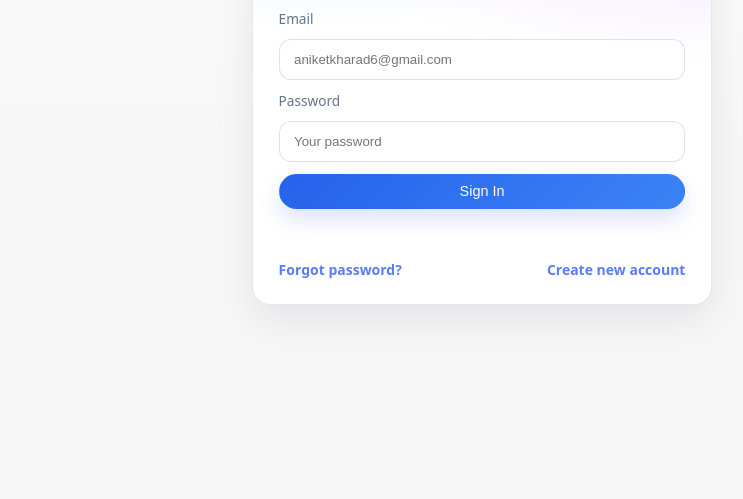
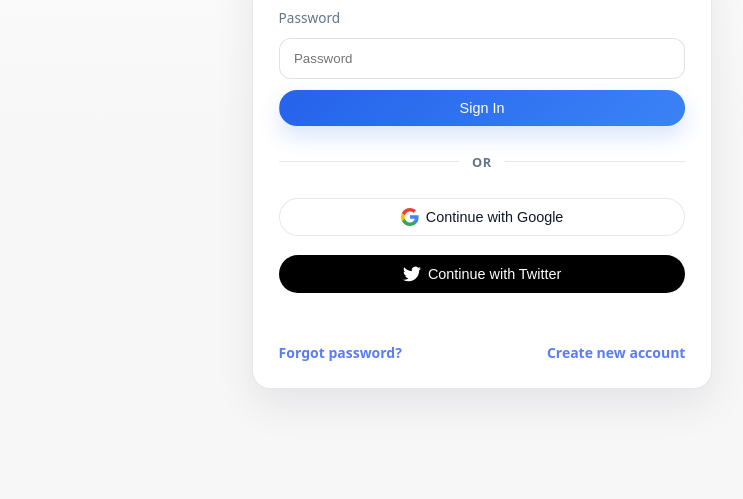
Before and after one commit to Aniket649/Task-Management-System1, a website: page Front end/index.html in a window 1280 px wide. Shown: the part 301-800 px from the top of the page, without its empty margins (158-901 px from the left). Drawn offline with Linux system fonts and the light colour scheme.

```diff
--- a/Front end/app.js
+++ b/Front end/app.js
@@ -1,5 +1,8 @@
 const STORAGE_KEY = "taskflow_demo_v3";
-const API_BASE = "http://localhost:5000";
+// Automatically switch between Localhost and Render Backend
+const API_BASE = (window.location.hostname === "localhost" || window.location.hostname === "127.0.0.1")
+  ? "http://localhost:5000"
+  : "https://task-management-system1-wu74.onrender.com";
 
 
 const DEFAULT_STATE = {
@@ -13,8 +16,8 @@
   ],
 
   projects: [
-    { id: 1, name: "Marketing Website Redesign", description: "Refresh public website and landing pages", owner: 1, members: [1,2] },
-    { id: 2, name: "Mobile App Launch", description: "Prepare for v1.0 launch", owner: 1, members: [1,3,4] },
+    { id: 1, name: "Marketing Website Redesign", description: "Refresh public website and landing pages", owner: 1, members: [1, 2] },
+    { id: 2, name: "Mobile App Launch", description: "Prepare for v1.0 launch", owner: 1, members: [1, 3, 4] },
     { id: 3, name: "Internal Tools", description: "Improve internal admin workflows", owner: 1, members: [1] }
   ],
 
@@ -25,7 +28,7 @@
       projectId: 1,
       status: "in-progress",
       priority: "high",
-      assigneeIds: [1,2],
+      assigneeIds: [1, 2],
       dueDate: "2026-02-01",
       tags: ["Design", "UI"],
       description: "Create a new hero section with updated brand visuals and responsive layout.",
@@ -55,7 +58,7 @@
       projectId: 2,
       status: "todo",
       priority: "urgent",
-      assigneeIds: [1,3],
+      assigneeIds: [1, 3],
       dueDate: "2026-01-25",
       tags: ["Testing"],
       description: "Smoke testing on Android 13 and 14 devices.",
@@ -110,7 +113,7 @@
 const $ = (sel) => document.querySelector(sel);
 const $$ = (sel) => Array.from(document.querySelectorAll(sel));
 
-function cap(s){ return s ? s.charAt(0).toUpperCase() + s.slice(1) : s; }
+function cap(s) { return s ? s.charAt(0).toUpperCase() + s.slice(1) : s; }
 
 function formatDate(dateStr) {
   if (!dateStr) return "—";
@@ -127,9 +130,9 @@
   }[status] || status;
 }
 
-function userById(id){ return state.users.find(u => u.id === id); }
-
-function initials(name){
+function userById(id) { return state.users.find(u => u.id === id); }
+
+function initials(name) {
   const parts = (name || "").trim().split(/\s+/).filter(Boolean);
   const a = parts[0]?.[0] || "?";
   const b = parts[1]?.[0] || "";
@@ -157,7 +160,7 @@
   }
 }
 
-function normalizeTasks(tasks){
+function normalizeTasks(tasks) {
   // Backward compatibility: if old "assigneeId" exists, convert to assigneeIds
   return (tasks || []).map(t => {
     if (Array.isArray(t.assigneeIds)) return t;
@@ -178,7 +181,7 @@
 
 /* ---------------- Ordering helpers ---------------- */
 
-function orderKey(projectId, status){ return `${projectId}|${status}`; }
+function orderKey(projectId, status) { return `${projectId}|${status}`; }
 
 function ensureOrderForColumn(projectId, status, taskIdsInColumn) {
   const key = orderKey(projectId, status);
@@ -194,7 +197,7 @@
   const key = orderKey(projectId, status);
   const order = state.orderMap[key] || [];
   const pos = new Map(order.map((id, idx) => [id, idx]));
-  return [...tasks].sort((a,b) => (pos.get(a.id) ?? 999999) - (pos.get(b.id) ?? 999999));
+  return [...tasks].sort((a, b) => (pos.get(a.id) ?? 999999) - (pos.get(b.id) ?? 999999));
 }
 
 function setTaskOrder(projectId, status, orderedTaskIds) {
@@ -509,7 +512,7 @@
 async function loadTasks() {
   if (!state.currentProjectId) return;
   try {
-    const tasks = await api(`/projects/${state.currentProjectId}/tasks`);
+    const tasks = await api(`/tasks/project/${state.currentProjectId}`);
     state.tasks = tasks.map(t => ({
       id: t._id,
       title: t.title,
@@ -701,8 +704,8 @@
   const sidebar = $("#sidebar");
   const overlay = $("#sidebar-overlay");
 
-  function open(){ sidebar.classList.add("open"); overlay.classList.add("show"); }
-  function close(){ sidebar.classList.remove("open"); overlay.classList.remove("show"); }
+  function open() { sidebar.classList.add("open"); overlay.classList.add("show"); }
+  function close() { sidebar.classList.remove("open"); overlay.classList.remove("show"); }
 
   sidebarToggle.addEventListener("click", () => sidebar.classList.contains("open") ? close() : open());
   overlay.addEventListener("click", close);
@@ -966,8 +969,8 @@
   const byStatusList = $("#report-by-status");
   const byPriorityList = $("#report-by-priority");
 
-  const byStatusCounts = { todo:0, "in-progress":0, done:0 };
-  const byPriorityCounts = { low:0, medium:0, high:0, urgent:0 };
+  const byStatusCounts = { todo: 0, "in-progress": 0, done: 0 };
+  const byPriorityCounts = { low: 0, medium: 0, high: 0, urgent: 0 };
 
   state.tasks.forEach((t) => {
     byStatusCounts[t.status] = (byStatusCounts[t.status] || 0) + 1;
@@ -1661,7 +1664,7 @@
   $("#quick-task-input-due").value = new Date().toISOString().slice(0, 10);
 
   $("#quick-task-select-project").innerHTML = state.projects
-    .map(p => `<option value="${p.id}" ${p.id === state.currentProjectId ? "selected":""}>${p.name}</option>`)
+    .map(p => `<option value="${p.id}" ${p.id === state.currentProjectId ? "selected" : ""}>${p.name}</option>`)
     .join("");
 
   $("#quick-task-modal").classList.remove("hidden");
--- a/Front end/index.html
+++ b/Front end/index.html
@@ -1,5 +1,6 @@
 <!DOCTYPE html>
 <html lang="en">
+
 <head>
   <meta charset="UTF-8" />
   <title>TaskFlow – Task Management</title>
@@ -28,12 +29,42 @@
       <!-- LOGIN FORM -->
       <form id="login-form" class="auth-form">
         <label>Email</label>
-      <input type="email" id="loginEmail" placeholder="aniketkharad6@gmail.com" required />
+        <input type="email" id="loginEmail" placeholder="Gmail" required />
 
         <label>Password</label>
-      <input type="password" id="loginPassword" placeholder="Your password" required />
+        <input type="password" id="loginPassword" placeholder="Password" required />
 
         <button type="submit" class="btn btn-primary">Sign In</button>
+
+        <div class="auth-divider">
+          <span>OR</span>
+        </div>
+
+        <button type="button" class="btn btn-google">
+          <svg width="18" height="18" viewBox="0 0 18 18" xmlns="http://www.w3.org/2000/svg">
+            <path
+              d="M17.64 9.2c0-.637-.057-1.251-.164-1.84H9v3.481h4.844a4.14 4.14 0 0 1-1.796 2.716v2.259h2.908c1.702-1.567 2.684-3.875 2.684-6.615z"
+              fill="#4285F4" />
+            <path
+              d="M9 18c2.43 0 4.467-.806 5.956-2.18l-2.908-2.259c-.806.54-1.836.86-3.048.86-2.344 0-4.328-1.584-5.036-3.715H.957v2.332A8.997 8.997 0 0 0 9 18z"
+              fill="#34A853" />
+            <path
+              d="M3.964 10.71A5.41 5.41 0 0 1 3.682 9c0-.593.102-1.17.282-1.71V4.958H.957A8.996 8.996 0 0 0 0 9c0 1.452.348 2.827.957 4.042l3.007-2.332z"
+              fill="#FBBC05" />
+            <path
+              d="M9 3.58c1.321 0 2.508.454 3.44 1.345l2.582-2.58C13.463.891 11.426 0 9 0A8.997 8.997 0 0 0 .957 4.958L3.964 7.29C4.672 5.163 6.656 3.58 9 3.58z"
+              fill="#EA4335" />
+          </svg>
+          Continue with Google
+        </button>
+
+        <button type="button" class="btn btn-twitter">
+          <svg width="18" height="18" viewBox="0 0 24 24" fill="#fff" xmlns="http://www.w3.org/2000/svg">
+            <path
+              d="M23.953 4.57a10 10 0 01-2.825.775 4.958 4.958 0 002.163-2.723c-.951.555-2.005.959-3.127 1.184a4.92 4.92 0 00-8.384 4.482C7.69 8.095 4.067 6.13 1.64 3.162a4.822 4.822 0 00-.666 2.475c0 1.71.87 3.213 2.188 4.096a4.904 4.904 0 01-2.228-.616v.06a4.923 4.923 0 003.946 4.827 4.996 4.996 0 01-2.212.085 4.936 4.936 0 004.604 3.417 9.867 9.867 0 01-6.102 2.105c-.39 0-.779-.023-1.17-.067a13.995 13.995 0 007.557 2.209c9.053 0 13.998-7.496 13.998-13.985 0-.21 0-.42-.015-.63A9.935 9.935 0 0024 4.59z" />
+          </svg>
+          Continue with Twitter
+        </button>
 
 
         <button id="installBtn" style="display:none;">
@@ -181,7 +212,8 @@
         </div>
 
         <div class="sidebar-footer">
-            <button id="reset-demo" class="btn btn-danger btn-sm" title="Reset all saved demo data">Reset Demo Data</button>
+          <button id="reset-demo" class="btn btn-danger btn-sm" title="Reset all saved demo data">Reset Demo
+            Data</button>
         </div>
       </aside>
 
@@ -195,19 +227,31 @@
 
           <div class="grid-2" style="margin-top: .9rem;">
             <div class="card">
-                <div class="card-header"><h3>My Tasks Overview</h3></div>
-                <div class="card-body"><div id="dashboard-stats" class="stats-row"></div></div>
+              <div class="card-header">
+                <h3>My Tasks Overview</h3>
               </div>
-
-              <div class="card">
-                <div class="card-header"><h3>Upcoming Deadlines</h3></div>
-                <div class="card-body"><ul id="upcoming-deadlines" class="list"></ul></div>
+              <div class="card-body">
+                <div id="dashboard-stats" class="stats-row"></div>
               </div>
             </div>
 
             <div class="card">
-              <div class="card-header"><h3>Recent Activity</h3></div>
-              <div class="card-body"><ul id="recent-activity" class="list"></ul></div>
+              <div class="card-header">
+                <h3>Upcoming Deadlines</h3>
+              </div>
+              <div class="card-body">
+                <ul id="upcoming-deadlines" class="list"></ul>
+              </div>
+            </div>
+          </div>
+
+          <div class="card">
+            <div class="card-header">
+              <h3>Recent Activity</h3>
+            </div>
+            <div class="card-body">
+              <ul id="recent-activity" class="list"></ul>
+            </div>
           </div>
         </section>
 
@@ -252,13 +296,21 @@
 
           <div class="grid-2" style="margin-top:.9rem;">
             <div class="card">
-                <div class="card-header"><h3>Tasks by Status</h3></div>
-                <div class="card-body"><ul id="report-by-status" class="list"></ul></div>
+              <div class="card-header">
+                <h3>Tasks by Status</h3>
+              </div>
+              <div class="card-body">
+                <ul id="report-by-status" class="list"></ul>
+              </div>
             </div>
 
             <div class="card">
-                <div class="card-header"><h3>Tasks by Priority</h3></div>
-                <div class="card-body"><ul id="report-by-priority" class="list"></ul></div>
+              <div class="card-header">
+                <h3>Tasks by Priority</h3>
+              </div>
+              <div class="card-body">
+                <ul id="report-by-priority" class="list"></ul>
+              </div>
             </div>
           </div>
         </section>
@@ -278,7 +330,8 @@
                   <input id="project-name" placeholder="Project name" required style="width: 100%;" />
                 </div>
                 <div style="margin-bottom: 0.5rem;">
-                    <textarea id="project-description" placeholder="Project description (optional)" rows="2" style="width: 100%;"></textarea>
+                  <textarea id="project-description" placeholder="Project description (optional)" rows="2"
+                    style="width: 100%;"></textarea>
                 </div>
                 <button type="submit" class="btn btn-primary">Create Project</button>
               </form>
@@ -294,7 +347,9 @@
           <p class="muted">Manage users and roles.</p>
 
           <div class="card">
-              <div class="card-header"><h3>Users</h3></div>
+            <div class="card-header">
+              <h3>Users</h3>
+            </div>
             <div class="card-body">
               <div id="admin-users"></div>
             </div>
@@ -510,4 +565,5 @@
   </script>
 
 </body>
+
 </html>
--- a/Front end/styles.css
+++ b/Front end/styles.css
@@ -977,3 +977,38 @@
   display: flex;
   gap: 0.5rem;
 }
+
+/* Social Login */
+.auth-divider {
+  display: flex;
+  align-items: center;
+  margin: 1rem 0;
+  color: var(--muted);
+  font-size: 0.8rem;
+  font-weight: 600;
+  text-transform: uppercase;
+  letter-spacing: 0.05em;
+}
+.auth-divider::before,
+.auth-divider::after {
+  content: "";
+  flex: 1;
+  height: 1px;
+  background: var(--border);
+}
+.auth-divider span { padding: 0 0.8rem; }
+
+.btn-google {
+  background: #fff;
+  border: 1px solid var(--border);
+  color: var(--text);
+  margin-bottom: 0.5rem;
+}
+.btn-google:hover { background: #f8fafc; border-color: #cbd5e1; }
+
+.btn-twitter {
+  background: #000;
+  color: #fff;
+  border: 1px solid transparent;
+}
+.btn-twitter:hover { background: #1e293b; }
```
Also changed, not shown: src/index.js (+28 -8 lines), Front end/icon-192.png (renamed from icon-192.png.png), Front end/icon-512.png (renamed from icon-512.png.png), Front end/logo.png (renamed from logo.png), Front end/manifest.json (renamed from manifest.json), Front end/service-worker.js (renamed from service-worker.js). Lines whose indentation alone changed are shown as unchanged.
